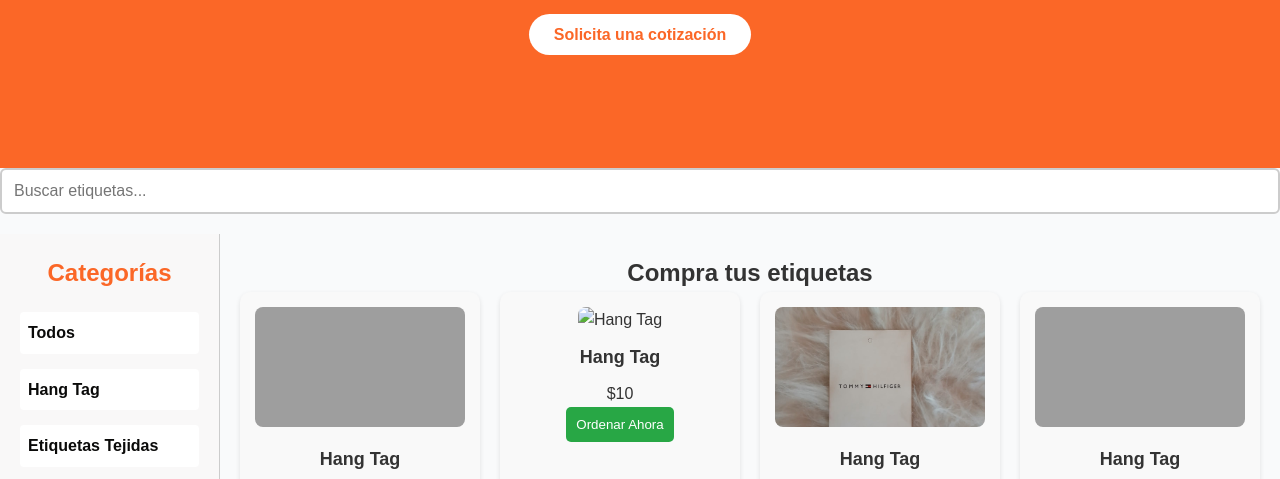
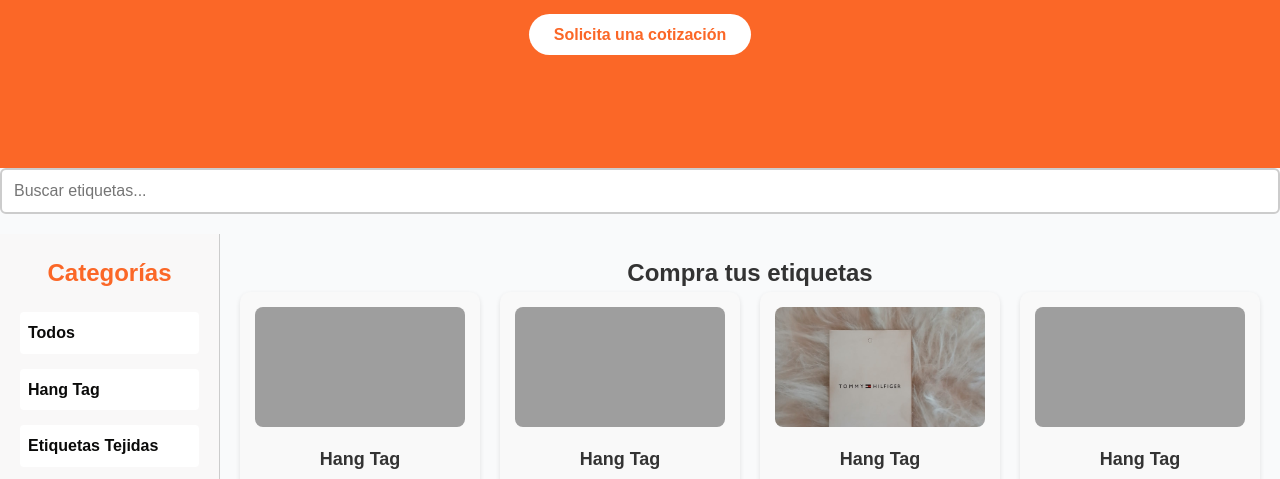
Before and after one commit to Lizeche/proyecto-many, a plain HTML site: page galeria.html in a window 1280 px wide. Shown: the part 250-729 px from the top of the page. Drawn offline with Linux system fonts and the light colour scheme; the site is published under a folder, as on GitHub Pages, so addresses that start at the root find nothing.

Commit message:
Update galeria.html

```diff
--- a/galeria.html
+++ b/galeria.html
@@ -63,7 +63,7 @@
       </div>
 
        <div class="card" data-cat="hangtag">
-        <img src="/1.jpeg" alt="Hang Tag">
+        <img src="1.jpeg" alt="Hang Tag">
         <h3>Hang Tag </h3>
         <p></p>
         <p>$10</p>
```
